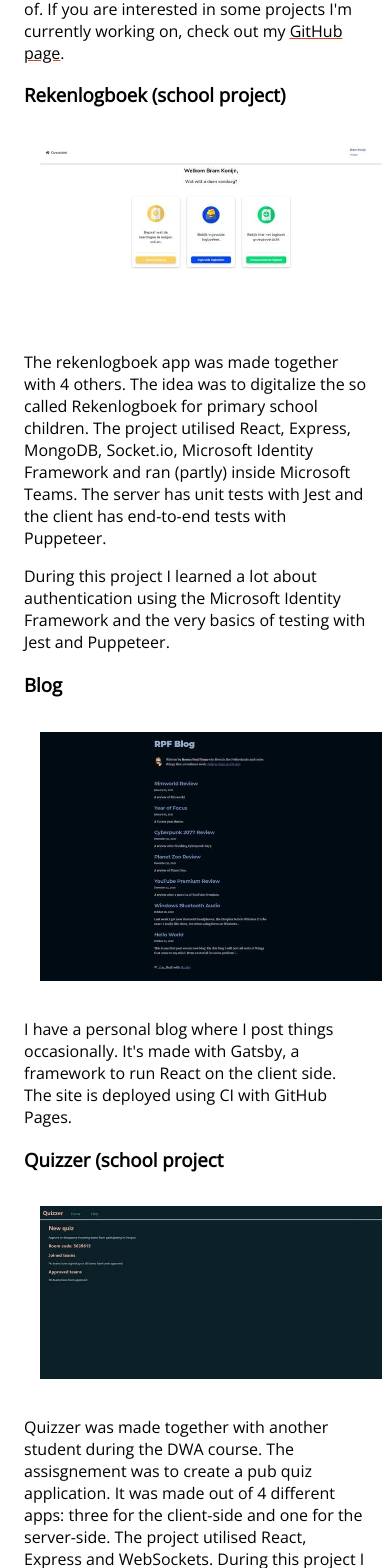
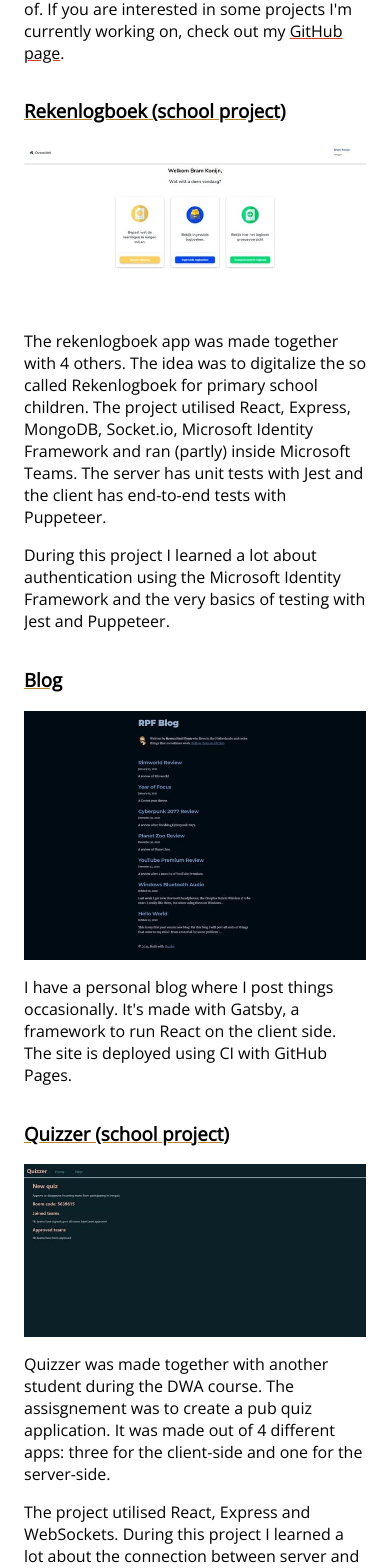
Before and after one commit to Rowan-Paul/rowanpaulflynn, a React (Create React App) app: page / in a window 390 px wide. Shown: the part 1634-3202 px from the top of the page. Built offline with nearby package versions, Linux system fonts and the light colour scheme.

Commit message:
Update project images

```diff
--- a/src/css/main.css
+++ b/src/css/main.css
@@ -2,11 +2,6 @@
 body {
   font-family: "Open Sans", sans-serif;
   margin: 0px;
-}
-
-img {
-  margin: 1rem;
-  max-width: 50%;
 }
 
 ::selection {
@@ -46,6 +41,26 @@ img {
 #projects {
   margin: 15rem;
   padding-top: 1rem;
+}
+
+.projectContainer {
+  margin: 5rem;
+  overflow: auto;
+}
+
+.projectThumb {
+  float: left;
+  margin-right: 1rem;
+  max-width: 50%;
+}
+
+.projectThumb img {
+  display: block;
+}
+
+.projectTitle {
+  text-decoration-line: underline;
+  text-decoration-color: #b5852c;
 }
 
 /* HAN link */
@@ -89,10 +104,6 @@ a::selection {
 
 /* MOBILE */
 @media (min-width: 320px) and (max-width: 480px) {
-  img {
-    max-width: 100%;
-  }
-
   .header {
     margin-left: 0rem;
   }
@@ -106,6 +117,26 @@ a::selection {
   #projects {
     margin: 5rem 1.5rem;
   }
+
+  .projectContainer {
+    margin: 0;
+    overflow: auto;
+  }
+
+  .projectThumb {
+    display: block;
+    margin-bottom: 1rem;
+    max-width: 100%;
+  }
+
+  .projectThumb img {
+    display: block;
+  }
+
+  .projectTitle {
+    text-decoration-line: underline;
+    text-decoration-color: #b5852c;
+  }
 }
 
 /* DESKTOP */
--- a/src/js/landing-page/components/Projects.js
+++ b/src/js/landing-page/components/Projects.js
@@ -21,39 +21,57 @@ function ProjectsUI() {
         .
       </p>
 
-      <h3>Rekenlogboek (school project)</h3>
-      <img src={rekenlogboek} alt="Screenshot of rekenlogboek" />
+      <div className="projectContainer">
+        <h3 className="projectTitle">Rekenlogboek (school project)</h3>
+        <img
+          src={rekenlogboek}
+          alt="Screenshot of rekenlogboek"
+          className="projectThumb"
+        />
         <p>
           The rekenlogboek app was made together with 4 others. The idea was to
           digitalize the so called Rekenlogboek for primary school children. The
-        project utilised React, Express, MongoDB, Socket.io, Microsoft Identity
-        Framework and ran (partly) inside Microsoft Teams. The server has unit
-        tests with Jest and the client has end-to-end tests with Puppeteer.
+          project utilised React, Express, MongoDB, Socket.io, Microsoft
+          Identity Framework and ran (partly) inside Microsoft Teams. The server
+          has unit tests with Jest and the client has end-to-end tests with
+          Puppeteer.
         </p>
         <p>
           During this project I learned a lot about authentication using the
           Microsoft Identity Framework and the very basics of testing with Jest
           and Puppeteer.
         </p>
+      </div>
 
-      <h3>Blog</h3>
-      <img src={blog} alt="Screenshot of blog" />
+      <div className="projectContainer">
+        <h3 className="projectTitle">Blog</h3>
+        <img src={blog} alt="Screenshot of blog" className="projectThumb" />
         <p>
-        I have a personal blog where I post things occasionally. It's made with
-        Gatsby, a framework to run React on the client side. The site is
+          I have a personal blog where I post things occasionally. It's made
+          with Gatsby, a framework to run React on the client side. The site is
           deployed using CI with GitHub Pages.
         </p>
+      </div>
 
-      <h3>Quizzer (school project</h3>
-      <img src={quizzer} alt="Screenshot of quizzer" />
+      <div className="projectContainer">
+        <h3 className="projectTitle">Quizzer (school project)</h3>
+        <img
+          src={quizzer}
+          alt="Screenshot of quizzer"
+          className="projectThumb"
+        />
         <p>
           Quizzer was made together with another student during the DWA course.
           The assisgnement was to create a pub quiz application. It was made out
           of 4 different apps: three for the client-side and one for the
-        server-side. The project utilised React, Express and WebSockets. During
-        this project I learned a lot about the connection between server and
+          server-side.
+        </p>
+        <p>
+          The project utilised React, Express and WebSockets. During this
+          project I learned a lot about the connection between server and
           client, such as CORS and when to use WebSockets.
         </p>
+      </div>
     </div>
   );
 }
```
Lines whose indentation alone changed are shown as unchanged.
